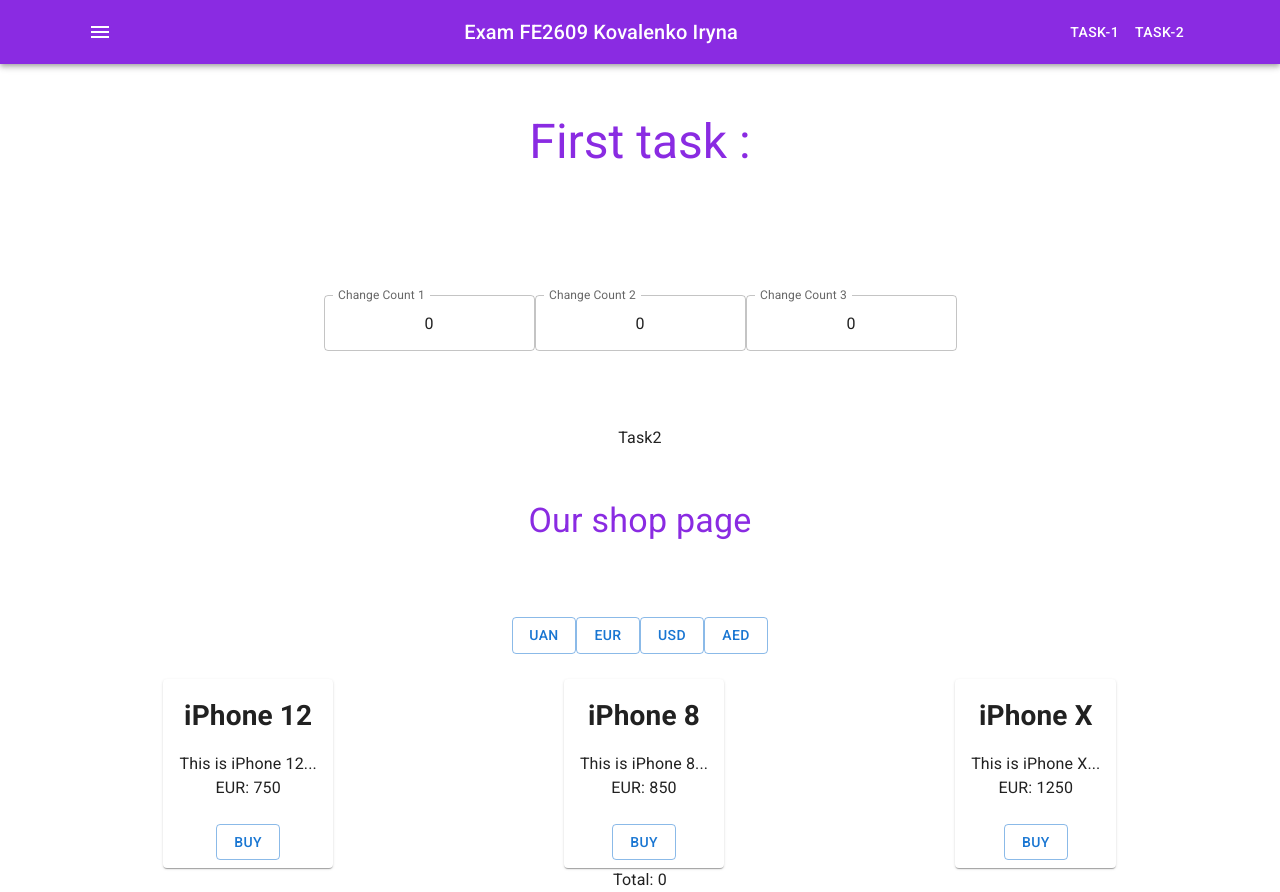
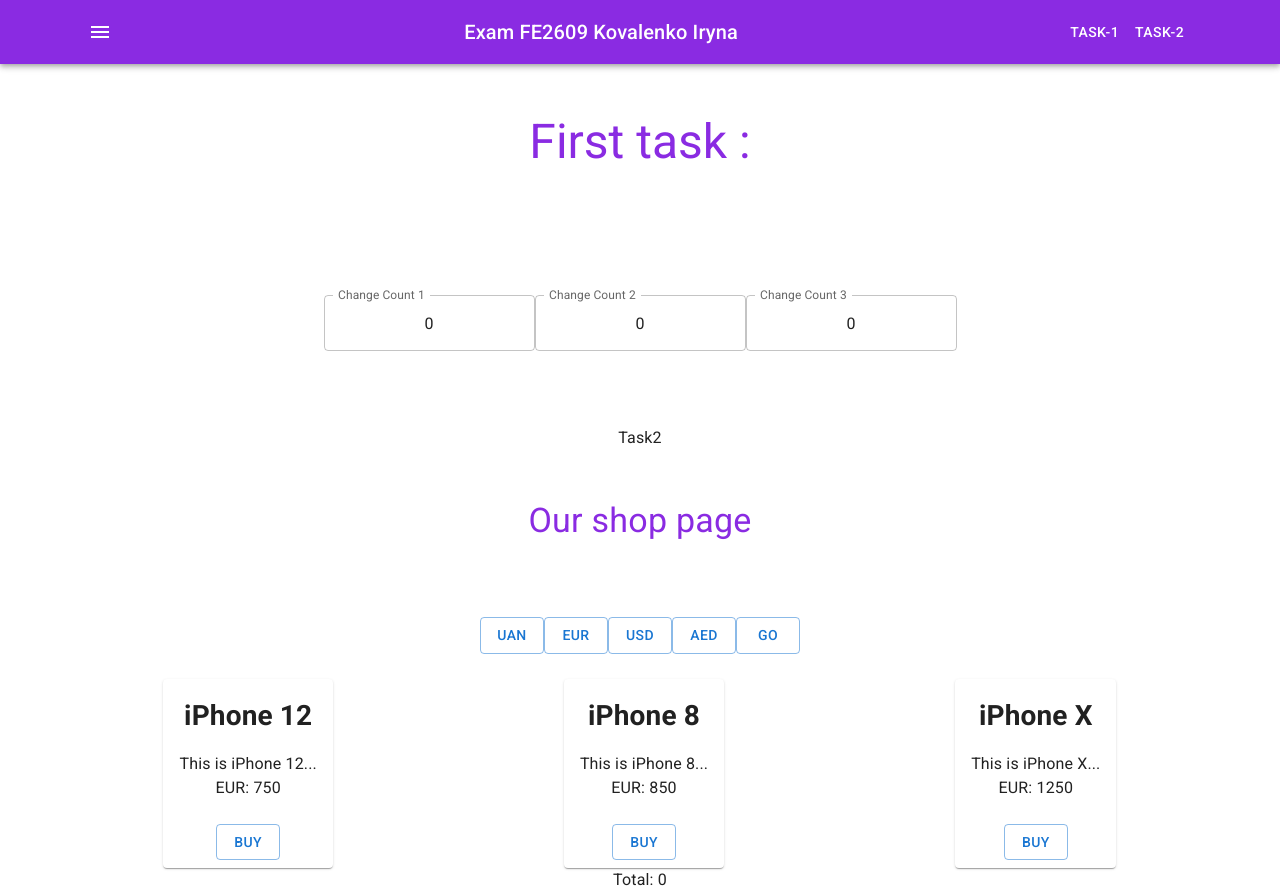
Before and after one commit to Irina77777777/Exam2609-React, a React (Create React App) app: page /TASK-2 in a window 1280 px wide. Built offline with nearby package versions, Linux system fonts and the light colour scheme.

Commit message:
work buttons uan eur

```diff
--- a/src/container/App/App.tsx
+++ b/src/container/App/App.tsx
@@ -5,36 +5,44 @@
 import './App.css'
 import Main from 'container/Main/Main'
 import { useState } from 'react'
-import { Button, } from '@mui/material'
 
 
 type Props = {}
 
-type TotalData = {
-    totalCount: number
-    totalPrice: number
-}
+// type TotalData = {
+//     totalCount: number
+//     totalPrice: number
+// }
 const App = (props: Props) => {
 
-    const [totalData, setTotalData] = useState < TotalData > ({
-        totalCount: 0,
-        totalPrice: 0,
-    }
-    )
+//     const [totalData, setTotalData] = useState < TotalData > ({
+//         totalCount: 0,
+//         totalPrice: 0,
+//     }
+//     )
 
-const addPriceToTotal = (count: number, price: number) => {
-    setTotalData((prevState: TotalData) => ({
-        totalCount: prevState.totalCount + count,
-        totalPrice: prevState.totalPrice + price*count,
-    }))
-}
+// const addPriceToTotal = (count: number, price: number) => {
+//     setTotalData((prevState: TotalData) => ({
+//         totalCount: prevState.totalCount + count,
+//         totalPrice: prevState.totalPrice + price*count,
+//     }))
+// }
+
+// const uanPriceToTotal = (count: number, price: number) => {
+//     setTotalData((prevState: TotalData) => ({
+//         totalCount: 40,
+//         totalPrice: prevState.totalPrice + price * count,
+//     }))
+// }
 
     return (
         <StyledEngineProvider injectFirst>
             <CssBaseline />
             <Header />
-            <Main totalData={totalData}
-            addPriceToTotal={addPriceToTotal} />
+            <Main />
+            {/* <Main totalData={totalData}
+                addPriceToTotal={addPriceToTotal} */}
+            {/* /> */}
         </StyledEngineProvider>
     )
 }
--- a/src/container/Main/Main.tsx
+++ b/src/container/Main/Main.tsx
@@ -4,19 +4,22 @@
 import {Routes, Route} from 'react-router-dom'
 
 type Props = {
-       totalData: {
-    totalCount: number
-    totalPrice: number
-    }
-     addPriceToTotal:(count: number, price: number) => void
+    //    totalData: {
+    // totalCount: number
+    // totalPrice: number
+    // }
+    //  addPriceToTotal:(count: number, price: number) => void
 }
 
 
-const Main = ({ totalData, addPriceToTotal }: Props) => {
+const Main = (
+    // { totalData, addPriceToTotal }
+        props: Props) => {
     return (
         <Container maxWidth="lg" component="main">
             <Task1 />
-            <Task2 totalData={totalData} addPriceToTotal={addPriceToTotal} />
+            <Task2 />
+                {/* totalData={totalData} addPriceToTotal={addPriceToTotal} /> */}
             {/* <Routes>
                  <Route path="/" element={<Task1 />} />
                  <Route path="/TASK-2" element={<Task2 />} />
--- a/src/container/Products/Products.tsx
+++ b/src/container/Products/Products.tsx
@@ -3,10 +3,14 @@
 
 type Props = {
     addPriceToTotal: (count: number, price: number) => void
+    valData: {
+        oneiP: number
+    twoiP: number
+    threeiP: number
 }
-const Products = ({addPriceToTotal}: Props) => {
+}
+const Products = ({ addPriceToTotal, valData }: Props) => {
     return (
-      <>
         <Grid
             container
             direction="row"
@@ -18,7 +22,7 @@
                 <ProductListItem
                     title="iPhone 12"
                     desc="This is iPhone 12..."
-                      price={750}
+                    price={valData.oneiP}
                     addPriceToTotal={addPriceToTotal}
                 />
             </Grid>
@@ -26,7 +30,7 @@
                 <ProductListItem
                     title="iPhone 8"
                     desc="This is iPhone 8..."
-                      price={850}
+                    price={valData.twoiP}
                     addPriceToTotal={addPriceToTotal}
                 />
             </Grid>
@@ -34,12 +38,11 @@
                 <ProductListItem
                     title="iPhone X"
                     desc="This is iPhone X..."
-                      price={1250}
+                    price={valData.threeiP}
                     addPriceToTotal={addPriceToTotal}
                 />
             </Grid>
         </Grid>
-      </>
     )
 }
 export default Products
--- a/src/container/Task2/Task2.tsx
+++ b/src/container/Task2/Task2.tsx
@@ -1,18 +1,54 @@
-import { Container, TextField, Button, Typography } from '@mui/material'
+import {  Button, Typography } from '@mui/material'
 import Products from 'container/Products/Products'
-
-
+import { useState } from 'react'
+// type Props = {
+//     totalData: {
+//         totalCount: number
+//         totalPrice: number
+//     }
+//     addPriceToTotal: (count: number, price: number) => void
+// }
 type Props = {
-    totalData: {
-        totalCount: number
-        totalPrice: number
-    }
-    addPriceToTotal: (count: number, price: number) => void
 }
 
+type TotalData = {
+    totalCount: number
+    totalPrice: number
+}
+type ValData = {
+    oneiP: number
+    twoiP: number
+    threeiP: number
+}
 
+const Task2 = (price: Props
+) => {
+    const [totalData, setTotalData] = useState<TotalData>({
+        totalCount: 1,
+        totalPrice: 0,
+    })
 
-const Task2 = ({ totalData, addPriceToTotal }: Props) => {
+    const [valData, setValData] = useState<ValData>({
+    oneiP: 750,
+    twoiP:  850,
+    threeiP: 1250,
+    })
+
+    const addPriceToTotal = (count: number, price: number) => {
+        setTotalData((prevState: TotalData) => ({
+            totalCount: prevState.totalCount + count,
+            totalPrice: prevState.totalPrice + price * count,
+        }))
+    }
+
+    const uanPriceToTotal = (one: number, two: number, three: number) => {
+        setValData({
+
+            oneiP: one,
+            twoiP: two,
+            threeiP: three,
+        })
+    }
 
     return (
         <>
@@ -27,12 +63,38 @@
                 Our shop page
             </Typography>
             <div className="buttonchiki">
-                <Button variant="outlined">UAN</Button>
-                <Button variant="outlined">EUR</Button>
-                <Button variant="outlined">USD</Button>
-                <Button variant="outlined">AED</Button>
+                <Button
+                    variant="outlined"
+                    onClick={() => uanPriceToTotal(30000, 40000, 50000)}
+                >
+                    UAN
+                </Button>
+                <Button
+                    variant="outlined"
+                    onClick={() => uanPriceToTotal(750, 850, 1250)}
+                >
+                    EUR
+                </Button>
+                <Button
+                    variant="outlined"
+                    onClick={() => uanPriceToTotal(1000, 2000, 3000)}
+                >
+                    USD
+                </Button>
+                <Button
+                    variant="outlined"
+                    onClick={() => uanPriceToTotal(3000, 4000, 5000)}
+                >
+                    AED
+                </Button>
+                <Button
+                    variant="outlined"
+                    onClick={() => uanPriceToTotal(0, 0, 0)}
+                >
+                  GO
+                </Button>
             </div>
-            <Products addPriceToTotal={addPriceToTotal} />
+            <Products addPriceToTotal={addPriceToTotal} valData={valData} />
             <div> Total: {totalData.totalPrice}</div>
         </>
     )
```
Also changed, not shown: src/container/Products/ProductListItem.tsx (+11 -6 lines). Lines whose indentation alone changed are shown as unchanged.
